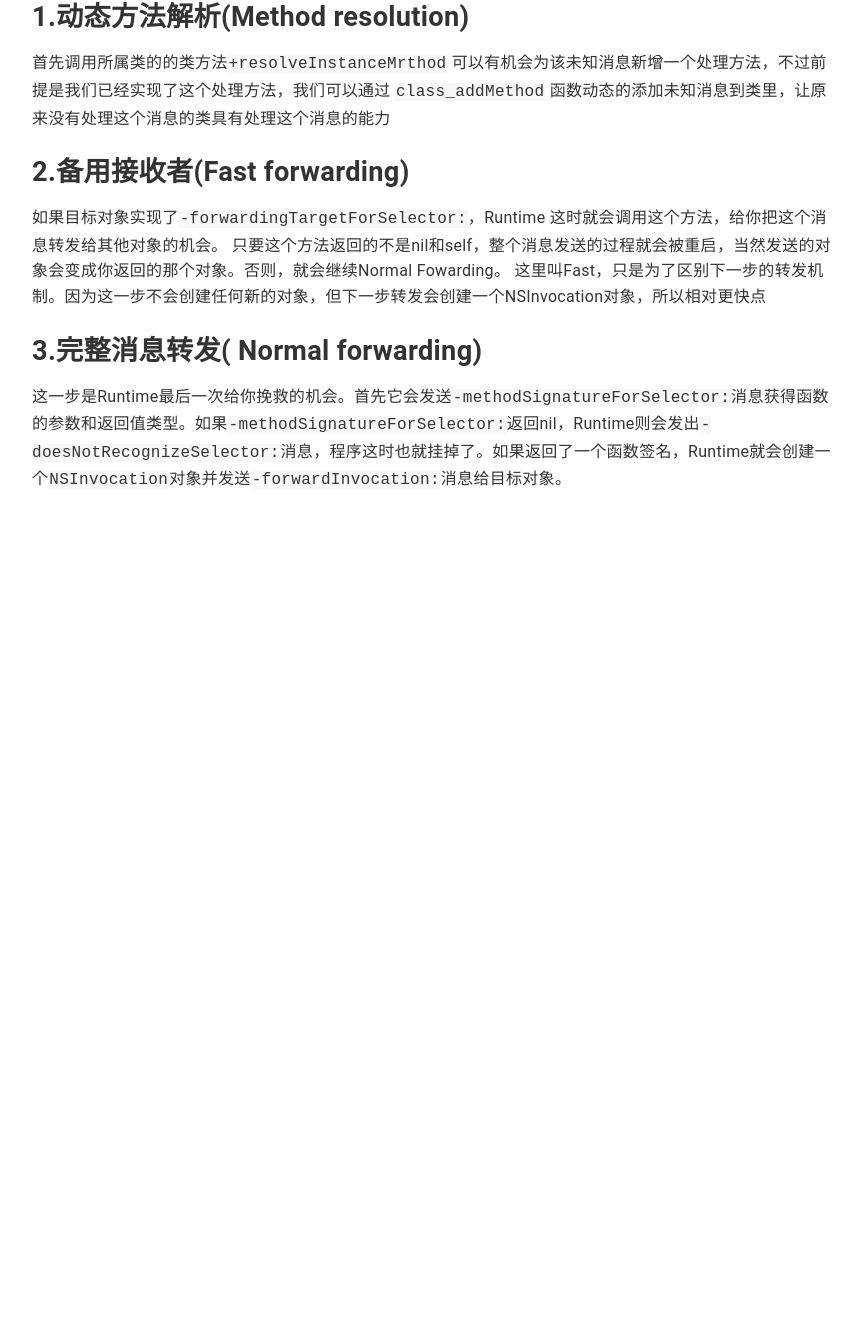
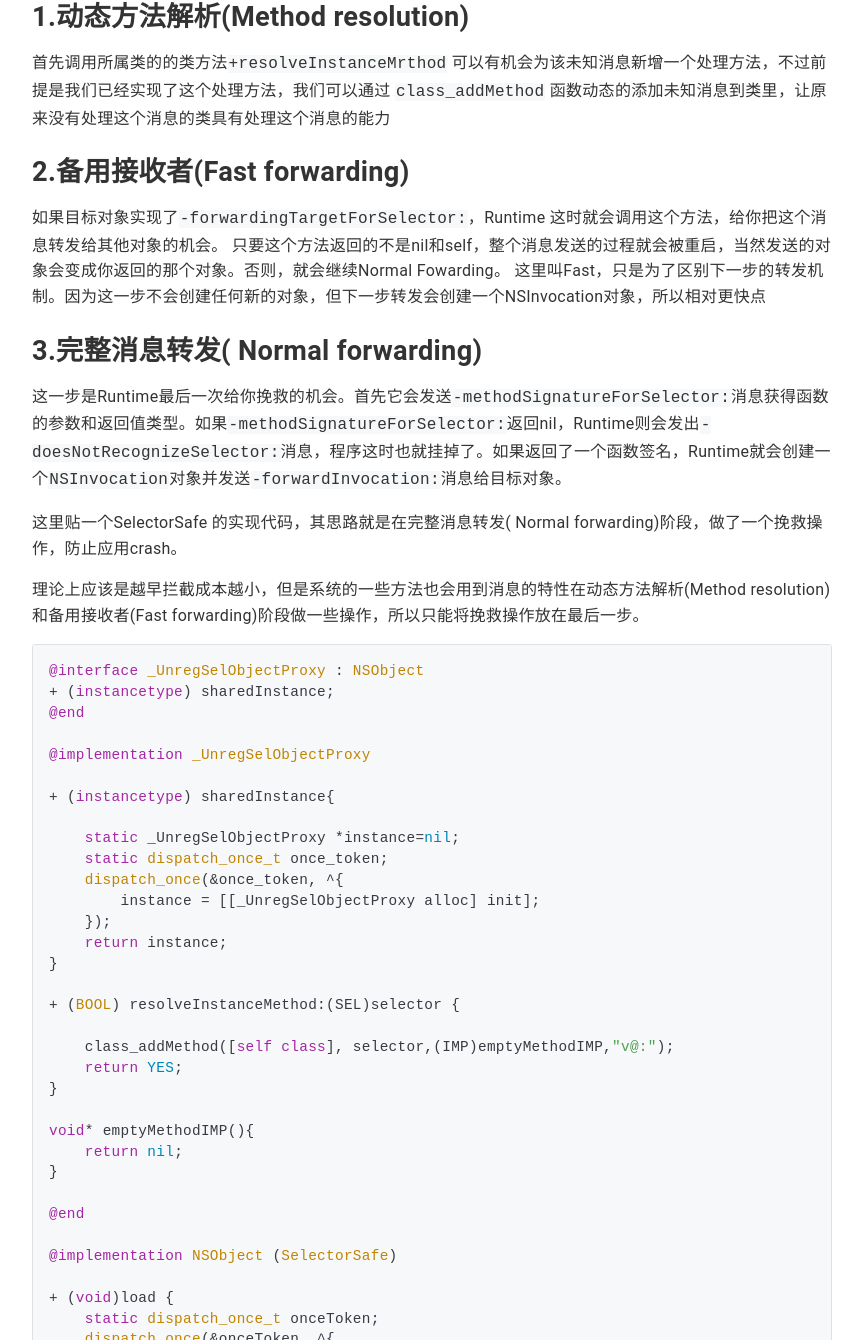
Before and after one commit to nyzhanggy/dulldevil.github.io, a Jekyll site: the page built from _posts/base/2017-11-28-消息.md, in a window 1280 px wide and 1400 px high, scrolled down 2670 px, cut to the strip 60-1400 px from the top of the window. Shown: the whole strip, without its empty margins (208-1071 px from the left). Built offline with Jekyll 4.4.1, drawn with Linux system fonts in a browser that asks for light colours; before the commit the page ends 3300 px from its top, so only the background shows below that; some of the changed text lies outside the part shown.

Commit message:
内容校正

````diff
--- a/_posts/base/2017-11-28-消息.md
+++ b/_posts/base/2017-11-28-消息.md
@@ -94,3 +94,72 @@
 
 ### 3.完整消息转发( Normal forwarding)
 这一步是Runtime最后一次给你挽救的机会。首先它会发送`-methodSignatureForSelector:`消息获得函数的参数和返回值类型。如果`-methodSignatureForSelector:`返回nil，Runtime则会发出`-doesNotRecognizeSelector:`消息，程序这时也就挂掉了。如果返回了一个函数签名，Runtime就会创建一个`NSInvocation`对象并发送`-forwardInvocation:`消息给目标对象。
+
+
+这里贴一个SelectorSafe 的实现代码，其思路就是在完整消息转发( Normal forwarding)阶段，做了一个挽救操作，防止应用crash。
+
+理论上应该是越早拦截成本越小，但是系统的一些方法也会用到消息的特性在动态方法解析(Method resolution)和备用接收者(Fast forwarding)阶段做一些操作，所以只能将挽救操作放在最后一步。
+
+```objective_c
+@interface _UnregSelObjectProxy : NSObject
++ (instancetype) sharedInstance;
+@end
+
+@implementation _UnregSelObjectProxy
+
++ (instancetype) sharedInstance{
+
+    static _UnregSelObjectProxy *instance=nil;
+    static dispatch_once_t once_token;
+    dispatch_once(&once_token, ^{
+        instance = [[_UnregSelObjectProxy alloc] init];
+    });
+    return instance;
+}
+
++ (BOOL) resolveInstanceMethod:(SEL)selector {
+
+    class_addMethod([self class], selector,(IMP)emptyMethodIMP,"v@:");
+    return YES;
+}
+
+void* emptyMethodIMP(){
+    return nil;
+}
+
+@end
+
+@implementation NSObject (SelectorSafe)
+
++ (void)load {
+    static dispatch_once_t onceToken;
+    dispatch_once(&onceToken, ^{
+        [self swizzleInstanceMethod:@selector(methodSignatureForSelector:) withNew:@selector(dd_methodSignatureForSelector:)];
+        [self swizzleInstanceMethod:@selector(forwardInvocation:) withNew:@selector(dd_forwardInvocation:)];
+
+    });
+}
+
+
+- (NSMethodSignature *)dd_methodSignatureForSelector:(SEL)sel{
+
+    NSMethodSignature *sig;
+    sig = [self dd_methodSignatureForSelector:sel];
+    if (sig) {
+        return sig;
+    }
+
+    sig = [[_UnregSelObjectProxy sharedInstance] dd_methodSignatureForSelector:sel];
+    if (sig){
+        return sig;
+    }
+
+    return nil;
+}
+
+- (void)dd_forwardInvocation:(NSInvocation *)anInvocation{
+    [anInvocation invokeWithTarget:[_UnregSelObjectProxy sharedInstance] ];
+}
+
+@end
+```
````
Also changed, not shown: other parts of _posts/base/2017-11-28-消息.md (+2 -2 lines), _posts/base/2017-11-28-iOS 内存管理.md (+5 -5 lines), _posts/base/2017-11-28-属性修饰符.md (+2 -3 lines), _posts/base/2017-11-29-方法.md (+1 -1 lines).
